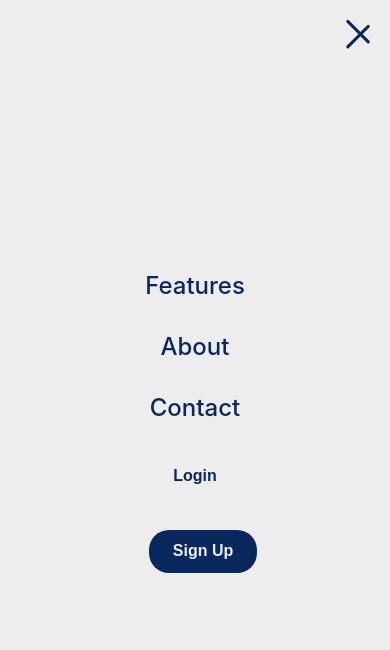
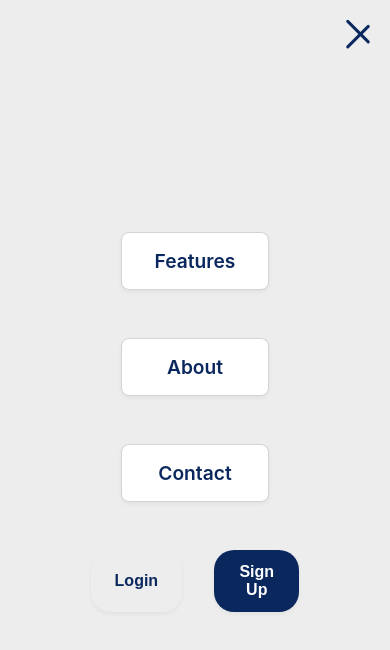
Before and after one commit to AidenBrown21/AtlasChrome, a React (Create React App) app in the folder frontend/: page / in a window 390 px wide. Both pictures are taken after a click on the button 358 px from the left and 35 px from the top of the page. Shown: the top 650 px of the page. Built offline with nearby package versions, Linux system fonts and the light colour scheme; no server answers.

Commit message:
Header updates

```diff
--- a/frontend/src/components/Header.css
+++ b/frontend/src/components/Header.css
@@ -89,11 +89,52 @@
   gap: 2rem;
 }
 
-.mobile-nav-links a {
-  font-size: 1.5rem;
-  color: #0b285e;
-  text-decoration: none;
-  font-weight: 500;
+.mobile-login-signup-group {
+    display: flex;
+    gap: 1rem;
+    width: 90%;
+    max-width: 400px;
+}
+
+.mobile-menu-button {
+    display: block;
+    width: 100%;
+    padding: 1rem;
+    margin-bottom: 1rem;
+    border-radius: 8px;
+    font-size: 1.2rem;
+    font-weight: 600;
+    text-align: center;
+    text-decoration: none;
+    border: 1px solid #d4d4d4;
+    background-color: #fff;
+    color: #0b285e;
+    cursor: pointer;
+    transition: all 0.2s ease-in-out;
+    box-shadow: 0 2px 4px rgba(0,0,0,0.05);
+}
+
+.mobile-menu-button:hover {
+    transform: translateY(-2px);
+    box-shadow: 0 4px 8px rgba(0,0,0,0.1);
+}
+
+.mobile-login-signup-group .mobile-menu-button {
+    margin-bottom: 0;
+}
+
+.mobile-menu .signup-button {
+    background-color: #0b285e;
+    color: #fff;
+    border-color: #0b285e;
+}
+
+.mobile-menu .logout-button {
+    width: 90%;
+    max-width: 400px;
+    background-color: #e74c3c;
+    color: #fff;
+    border-color: #e74c3c;
 }
 
 .main-nav-desktop,
--- a/frontend/src/components/Header.js
+++ b/frontend/src/components/Header.js
@@ -118,19 +118,19 @@ function Header() {
                     )}
 
                     <nav className="mobile-nav-links">
-                        <Link to="/features" onClick={closeMenu}>Features</Link>
-                        <Link to="/about" onClick={closeMenu}>About</Link>
-                        <Link to="/contact" onClick={closeMenu}>Contact</Link>
+                        <Link to="/features" className="mobile-menu-button" onClick={closeMenu}>Features</Link>
+                        <Link to="/about" className="mobile-menu-button" onClick={closeMenu}>About</Link>
+                        <Link to="/contact" className="mobile-menu-button" onClick={closeMenu}>Contact</Link>
                     </nav>
 
                     <div className="mobile-auth-actions">
                         {user ? (
-                            <button className="logout-button" onClick={() => { handleLogout(); closeMenu(); }}>Sign Out</button>
+                            <button className="mobile-menu-button logout-button" onClick={() => { handleLogout(); closeMenu(); }}>Sign Out</button>
                         ) : (
-                            <>
-                                <button className="login-button" onClick={() => { setShowLogin(true); closeMenu(); }}>Login</button>
-                                <button className="signup-button" onClick={() => { setShowSignup(true); closeMenu(); }}>Sign Up</button>
-                            </>
+                            <div className="mobile-login-signup-group">
+                                <button className="mobile-menu-button login-button" onClick={() => { setShowLogin(true); closeMenu(); }}>Login</button>
+                                <button className="mobile-menu-button signup-button" onClick={() => { setShowSignup(true); closeMenu(); }}>Sign Up</button>
+                            </div>
                         )}
                     </div>
                 </div>
```
